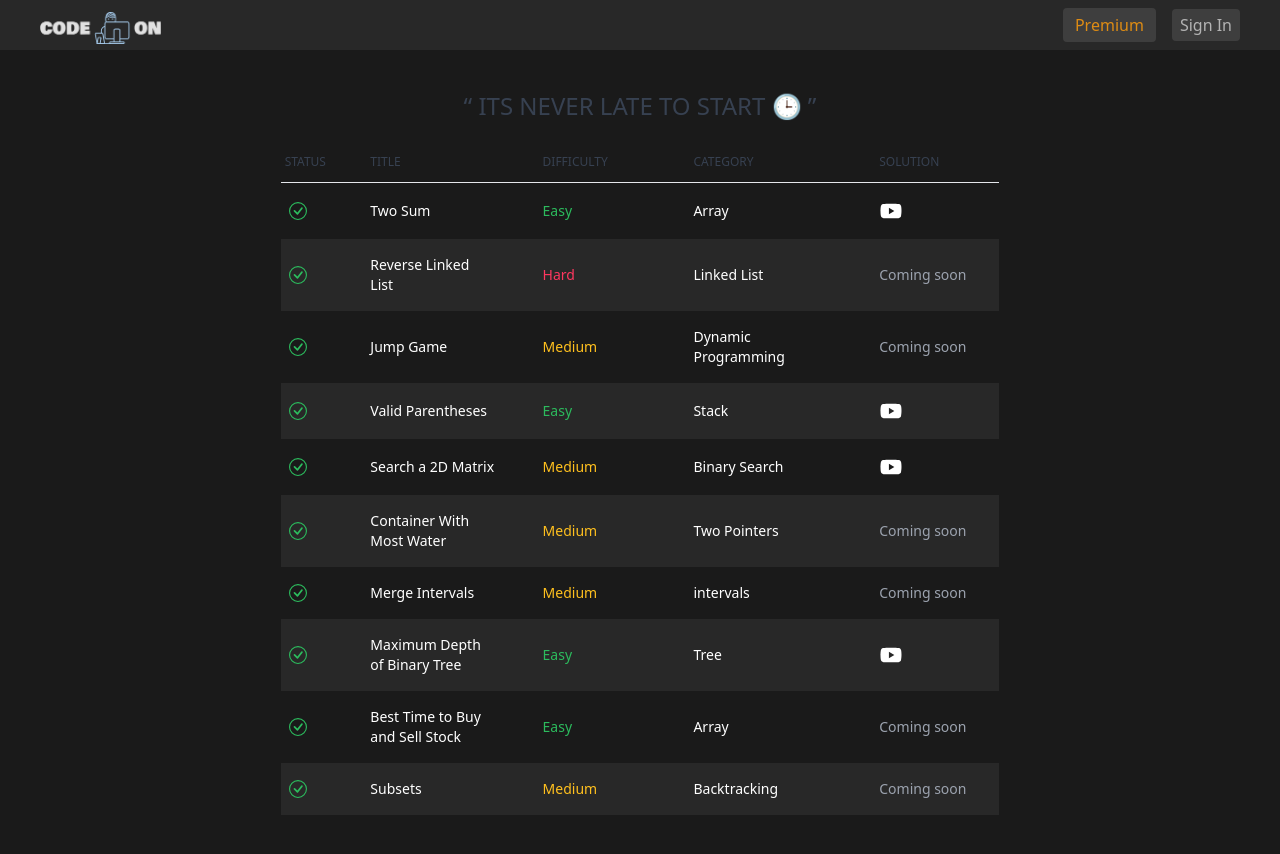
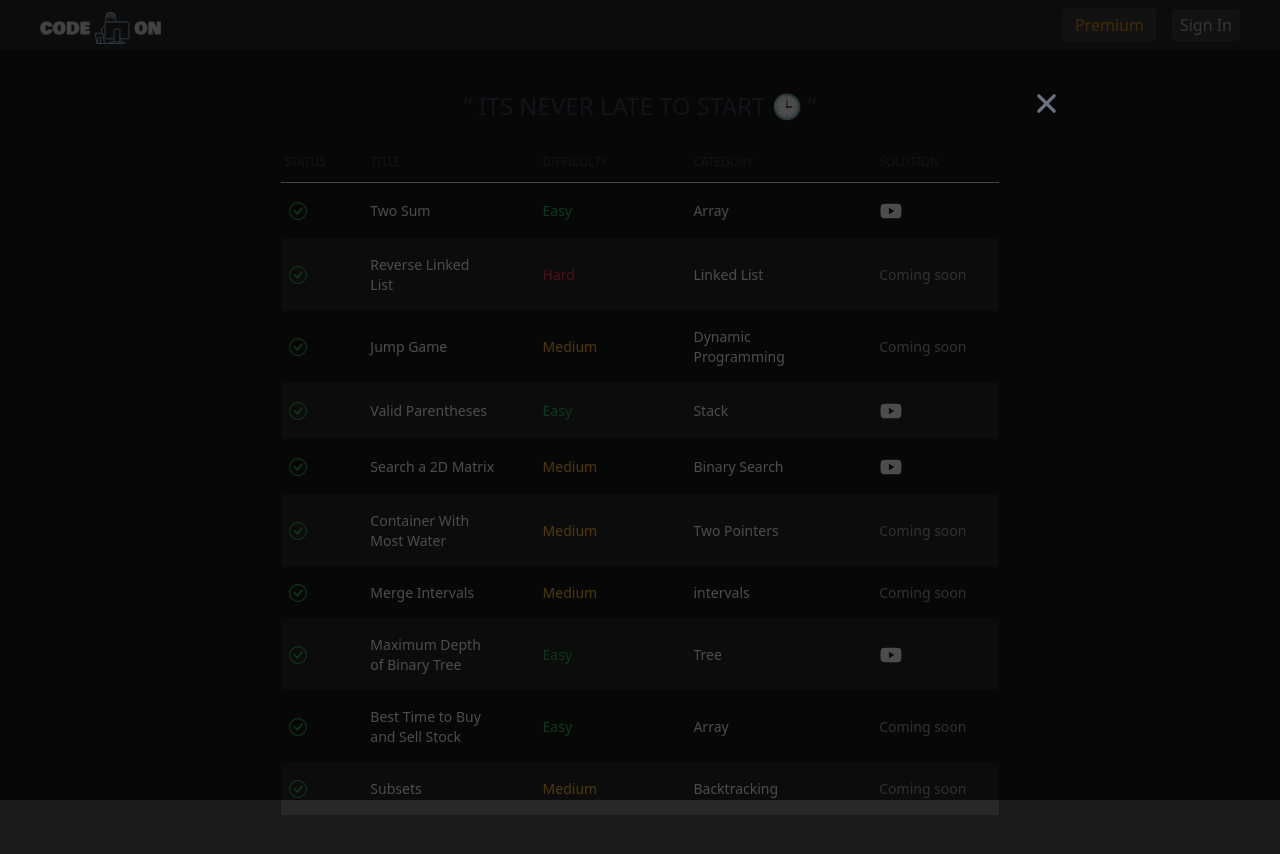
Before and after one commit to pawanpdn-671/code-on, a Next.js app: page / in a window 1280 px wide. Both pictures are taken after a click on the icon 891 px from the left and 211 px from the top of the page. Built offline with nearby package versions, Linux system fonts and the light colour scheme.

Commit message:
youtube modal added

```diff
--- a/components/problemsTable/ProblemsTable.tsx
+++ b/components/problemsTable/ProblemsTable.tsx
@@ -1,13 +1,36 @@
-import React from "react";
+"use client";
+import React, { useState, useEffect } from "react";
 import { problems } from "@/mockProblems/problems";
 import { BsCheckCircle } from "react-icons/bs";
 import Link from "next/link";
 import { AiFillYoutube } from "react-icons/ai";
+import { IoClose } from "react-icons/io5";
+import Youtube from "react-youtube";
 
 type Props = {};
 
 const ProblemsTable = (props: Props) => {
+	const [youtubePlayer, setYoutubePlayer] = useState({
+		isOpen: false,
+		videoId: "",
+	});
+
+	const closeModal = () => {
+		setYoutubePlayer({ isOpen: false, videoId: "" });
+	};
+
+	useEffect(() => {
+		const handleEsc = (e: KeyboardEvent) => {
+			if (e.key === "Escape") closeModal();
+		};
+
+		window.addEventListener("keydown", handleEsc);
+
+		return () => window.removeEventListener("keydown", handleEsc);
+	}, []);
+
 	return (
+		<>
 			<tbody className="text-white">
 				{problems.map((doc, idx) => {
 					const difColor =
@@ -36,6 +59,7 @@
 									<AiFillYoutube
 										fontSize={"24"}
 										className="cursor-pointer hover:text-red-600 transition-colors ease-in-out duration-200"
+										onClick={() => setYoutubePlayer({ isOpen: true, videoId: doc.videoId as string })}
 									/>
 								) : (
 									<p className="text-gray-400">Coming soon</p>
@@ -45,6 +69,30 @@
 					);
 				})}
 			</tbody>
+			{youtubePlayer.isOpen && (
+				<tfoot className="fixed top-0 left-0 h-screen w-screen flex items-center justify-center">
+					<div
+						className="bg-black z-10 opacity-70 top-0 left-0 w-screen h-screen absolute"
+						onClick={closeModal}></div>
+					<div className="w-full z-50 h-full px-6 relative max-w-4xl">
+						<div className="w-full h-full flex items-center justify-center relative">
+							<div className="w-full relative">
+								<IoClose
+									fontSize={"35"}
+									className="cursor-pointer absolute -top-16 right-0"
+									onClick={closeModal}
+								/>
+								<Youtube
+									videoId={youtubePlayer.videoId}
+									loading="lazy"
+									iframeClassName="w-full min-h-[500px]"
+								/>
+							</div>
+						</div>
+					</div>
+				</tfoot>
+			)}
+		</>
 	);
 };
 
```
Lines whose indentation alone changed are shown as unchanged.
